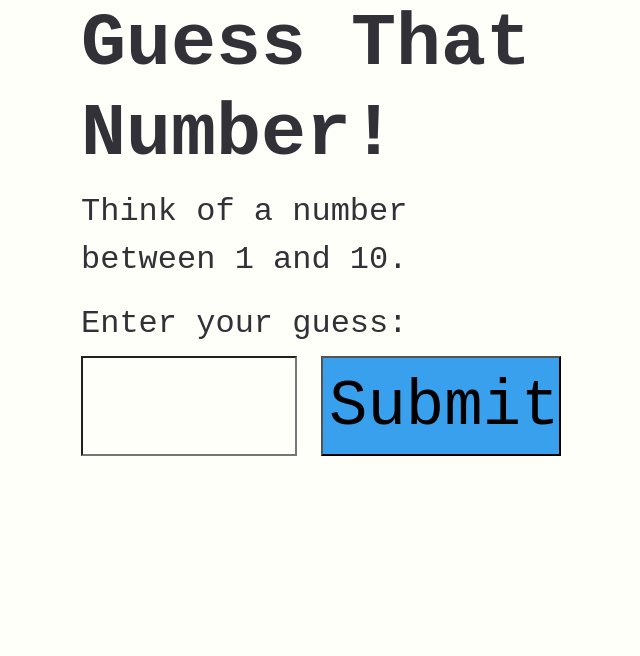
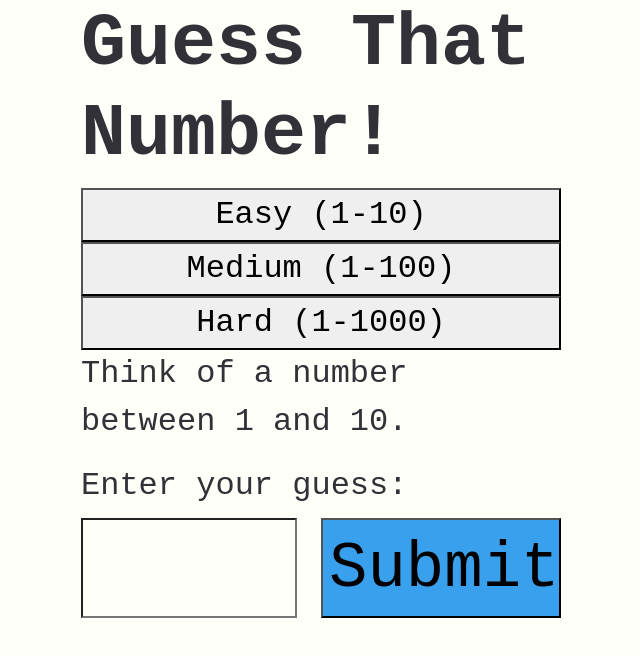
Before and after one commit to m3ia/m3ia.github.io, a plain HTML site: page game-project/index.html in a window 1280 px wide. Shown: the whole page, without its empty margins (319-959 px from the left). Drawn offline with nearby package versions, Linux system fonts and the light colour scheme.

Commit message:
add difficulty buttons

```diff
--- a/game-project/index.html
+++ b/game-project/index.html
@@ -17,6 +17,9 @@
   <!--Header-->
   <div class="grid-container">
     <h1 id="myHeading">Guess That Number!</h1>
+
+    <!--Difficulty-->
+    <button id= "easyButton" class="button">Easy (1-10)</button>  <button id= "easyButton" class="button">Medium (1-100)</button>  <button id= "easyButton" class="button">Hard (1-1000)</button>
 
     <!--Instruction-->
     <main role="main">
```
